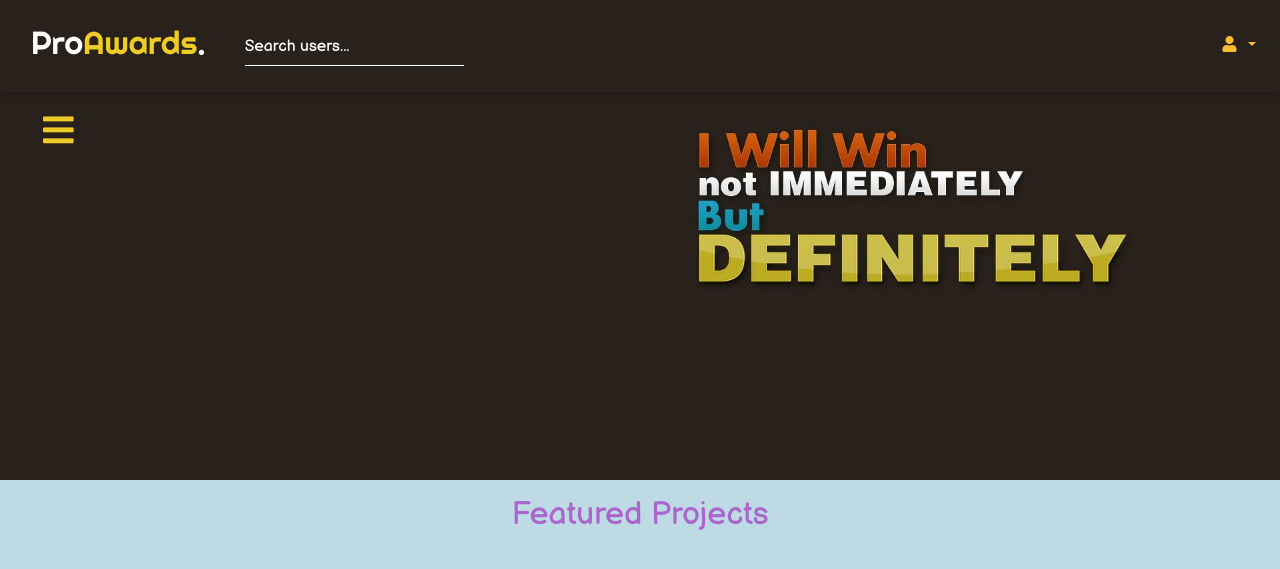
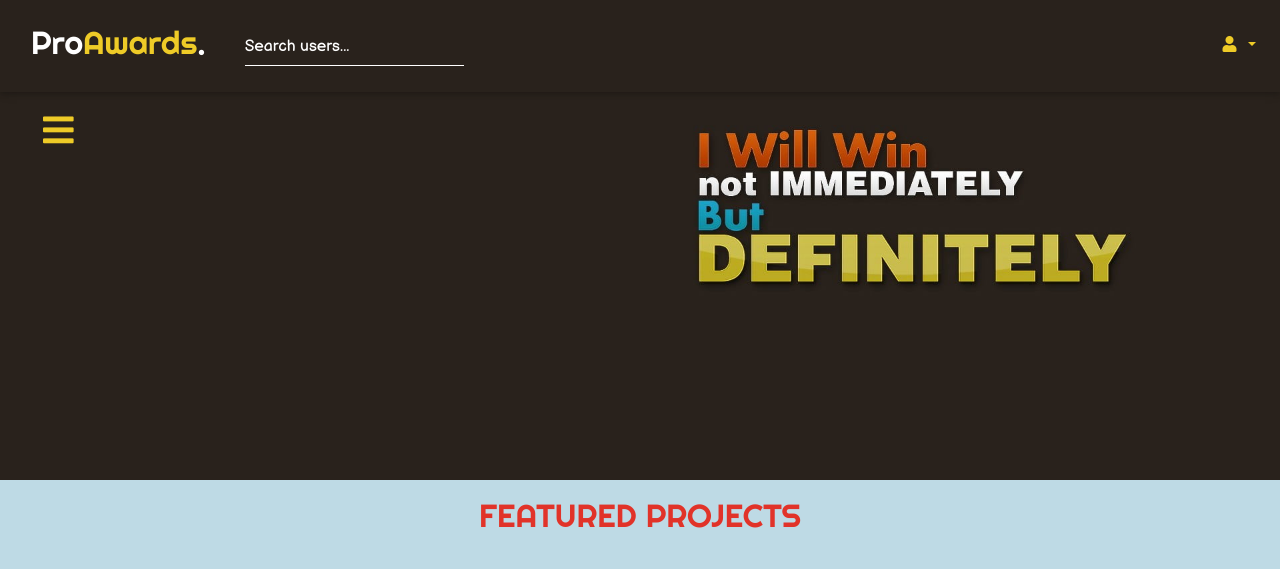
Before and after one commit to DerrickOdhiambo/P-Awards, a Django app: page / in a window 1280 px wide. Shown: the top 569 px of the page. Run offline with Django 3.2, Linux system fonts and the light colour scheme; data that the repository does not hold is empty; parts of the project's set-up code (start-up, migrations or seed data) failed here and were passed over; some libraries are stand-ins or nearby versions.

```diff
--- a/projects/templates/projects/navbar.html
+++ b/projects/templates/projects/navbar.html
@@ -29,7 +29,7 @@
         </form>
         <ul class="navbar-nav ml-auto">
           <li class="nav-item dropdown">
-            <a class="nav-link dropdown-toggle text-warning" id="navbarDropdownMenuLink-4" data-toggle="dropdown"
+            <a class="nav-link dropdown-toggle" id="navbarDropdownMenuLink-4" data-toggle="dropdown"
               aria-haspopup="true" aria-expanded="false">
               <i class="fas fa-user"></i> {{ user.username }}</a>
             <div class="dropdown-menu dropdown-menu-right dropdown-info" aria-labelledby="navbarDropdownMenuLink-4">
--- a/projects/templates/projects/project_detail.html
+++ b/projects/templates/projects/project_detail.html
@@ -30,7 +30,8 @@
           <p><small class="text-muted">{{ project.date_posted|date:"M d, Y" }}</small></p>
 
 
-          <a href="{{ project.project_link }}" target="_blank" class="px-2 fa-lg fb-ic text-danger"><i
+          <a href="{{ project.project_link }}" target="_blank" type="button" class="px-2 fa-lg fb-ic text-danger"
+            class="btn btn-primary" data-toggle="tooltip" data-placement="top" title="Go to project"><i
               class="fas fa-link"></i></a>
 
           <a class="btn btn-sm btn-secondary" data-toggle="modal" data-target="#exampleModalCenter">Rate</a>
--- a/projects/templates/projects/project_list.html
+++ b/projects/templates/projects/project_list.html
@@ -2,7 +2,7 @@
 
 {% block content %}
 <div class="container">
-  <h2 class="text-center text-secondary mt-3">Featured Projects</h2>
+  <h2 class="text-center text-uppercase mt-3">Featured Projects</h2>
   <div class="row">
     {% for image in images %}
     <div class="col-md-6 mt-1 mb-5">
--- a/static/css/styles.css
+++ b/static/css/styles.css
@@ -69,7 +69,7 @@ body {
 .logo h1 {
   font-size: 2rem;
 }
-.logo h1 span {
+.logo h1 span, #navbarDropdownMenuLink-4 {
   color: #eecb27;
 }
 .view-cascade {
@@ -121,7 +121,11 @@ div input {
   color: #1f1762;
   box-shadow: -1px 2px 23px -4px rgba(0,0,0,0.75);
 }
-.card-body h4 {
+.card-body h4, .card-body h4 a {
+  color: #e13329;
+}
+.container h2 {
+  font-family: 'Righteous', cursive;
   color: #e13329;
 }
 .rates {
--- a/static/js/scripts.js
+++ b/static/js/scripts.js
@@ -6,3 +6,8 @@ function closeSlideMenu() {
   document.getElementById('menu').style.width = '0';
   document.getElementById('sidenav').style.marginLeft = '0';
 }
+
+// Tooltips Initialization
+$(function () {
+  $('[data-toggle="tooltip"]').tooltip()
+})
```
